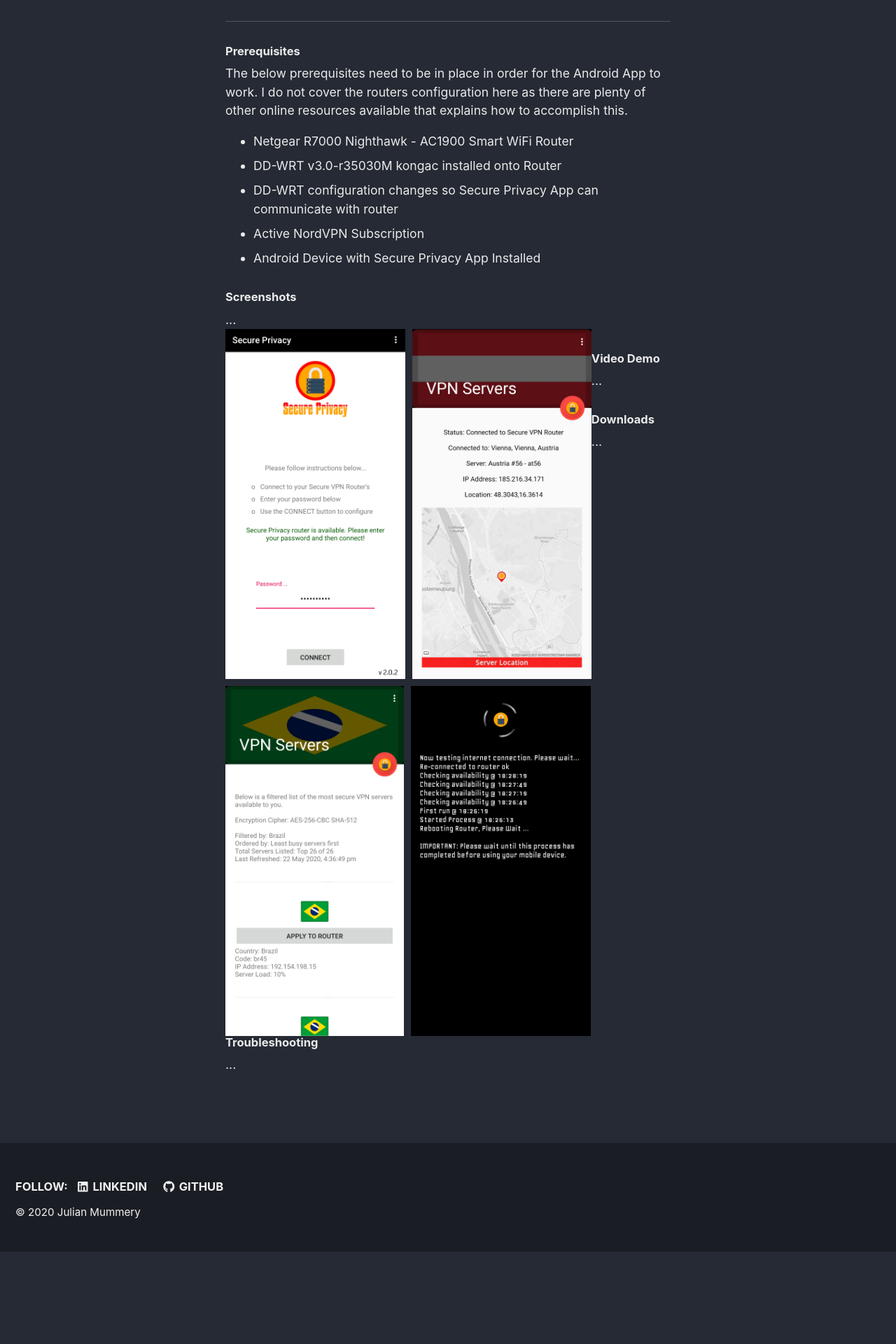
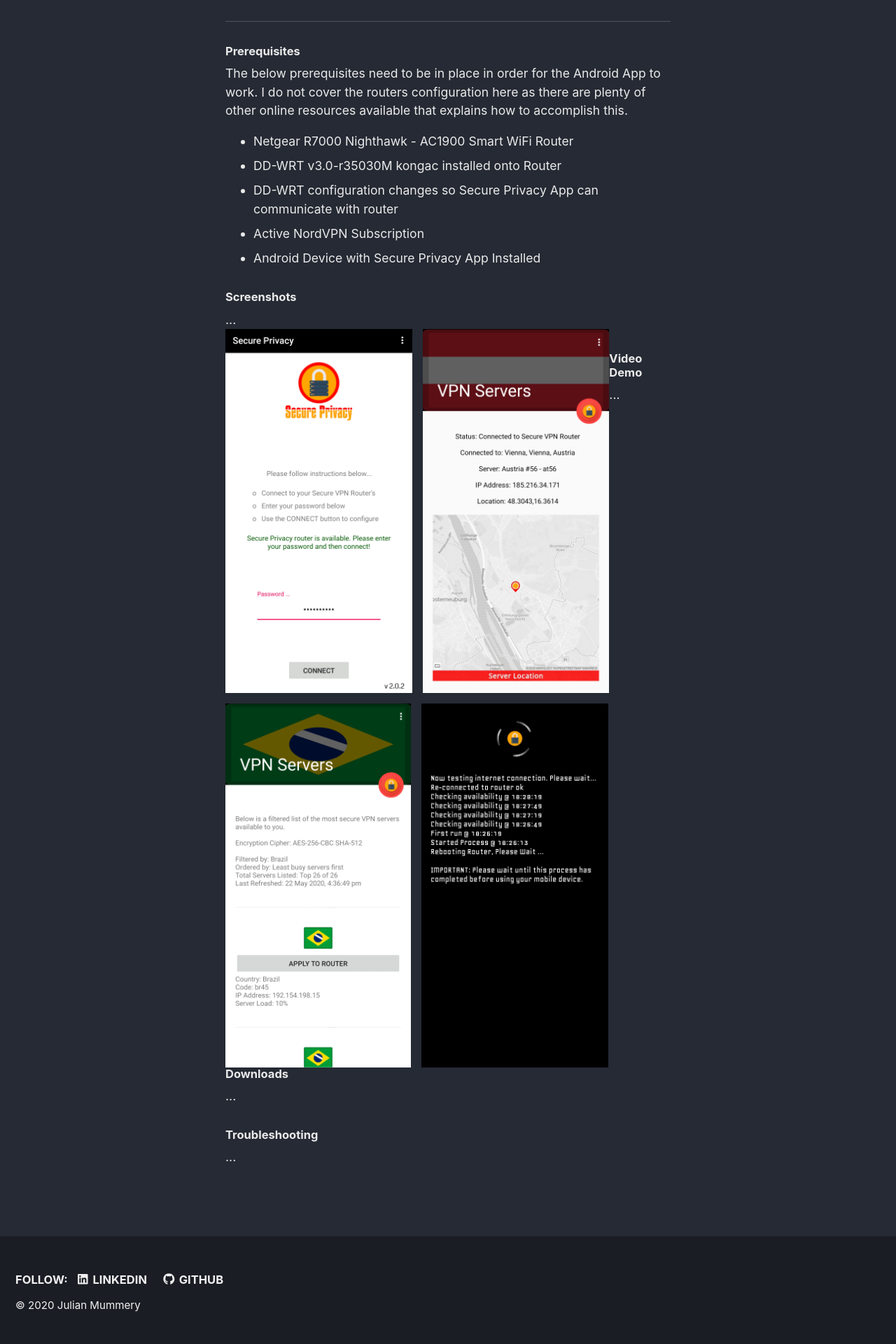
Before and after one commit to julianmummery/julianmummery.github.io, a Jekyll site: the page built from _pages/secureprivacy.md, in a window 1280 px wide. Shown: the part 852-2772 px from the top of the page at 70% size. Built offline with Jekyll 4.4.1, drawn with Linux system fonts in a browser that asks for light colours; nearby versions of some CDN libraries; before the commit the page ends 2640 px from its top, so only the background shows below that.

Commit message:
Update secureprivacy.md

```diff
--- a/_pages/secureprivacy.md
+++ b/_pages/secureprivacy.md
@@ -42,10 +42,10 @@
 ...
 </p>
 
-<div style="float: left;"><img style="height:500px; object-fit: contain;" alt="Secure Privacy Screenshot 1" src="/assets/images/Software-SecurePrivacy-1.png" /></div>
-<div style="float: left; padding-left: 10px;"><img style="height:500px; object-fit: contain;" alt="Secure Privacy Screenshot 2" src="/assets/images/Software-SecurePrivacy-2.png" /></div>
-<div style="float: left; padding-top: 10px;"><img style="height:500px; object-fit: contain;" alt="Secure Privacy Screenshot 3" src="/assets/images/Software-SecurePrivacy-3.png" /></div>
-<div style="float: left; padding-left: 10px; padding-top: 10px;"><img style="height:500px; object-fit: contain;" alt="Secure Privacy Screenshot 4" src="/assets/images/Software-SecurePrivacy-4.png" /></div>
+<div style="float: left;"><img style="height:520px; object-fit: contain;" alt="Secure Privacy Screenshot 1" src="/assets/images/Software-SecurePrivacy-1.png" /></div>
+<div style="float: left; padding-left: 15px;"><img style="height:520px; object-fit: contain;" alt="Secure Privacy Screenshot 2" src="/assets/images/Software-SecurePrivacy-2.png" /></div>
+<div style="float: left; padding-top: 15px;"><img style="height:520px; object-fit: contain;" alt="Secure Privacy Screenshot 3" src="/assets/images/Software-SecurePrivacy-3.png" /></div>
+<div style="float: left; padding-left: 15px; padding-top: 15px;"><img style="height:520px; object-fit: contain;" alt="Secure Privacy Screenshot 4" src="/assets/images/Software-SecurePrivacy-4.png" /></div>
 
 
 <div id="3"></div>
```
